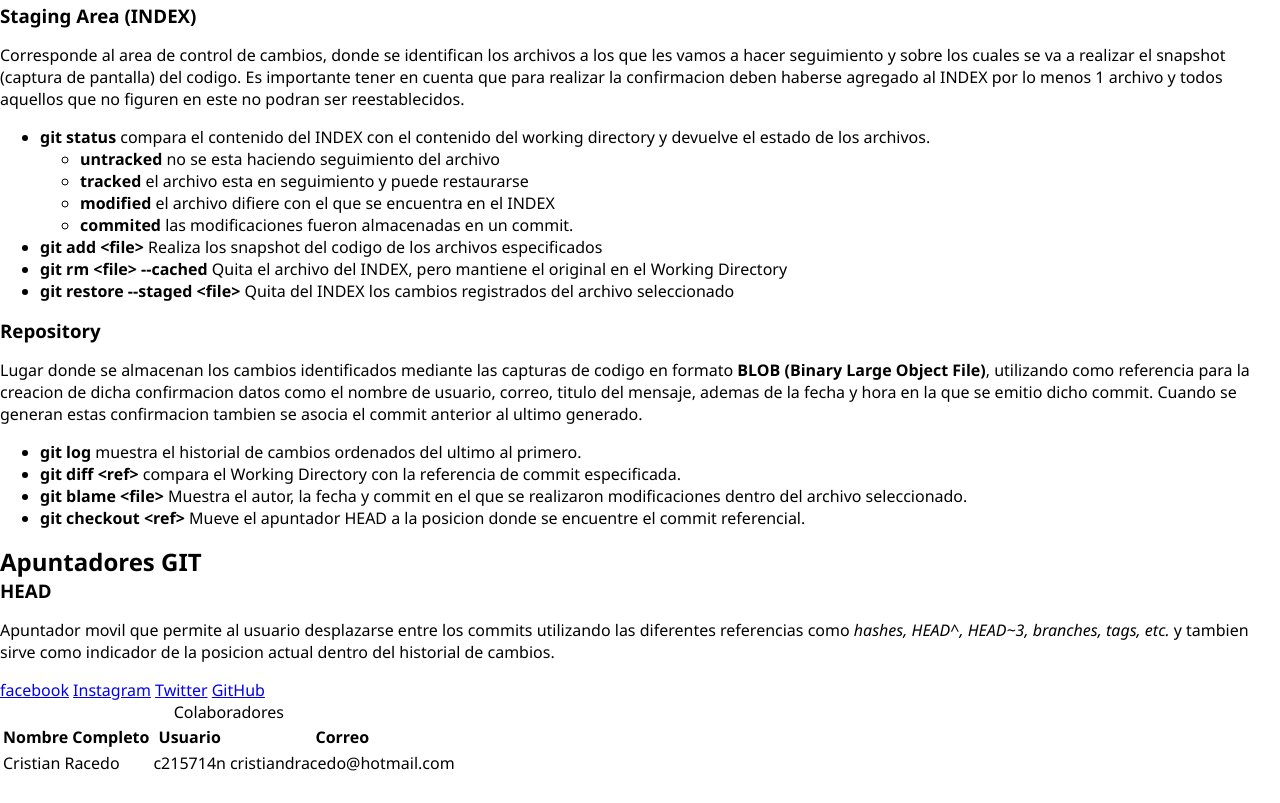
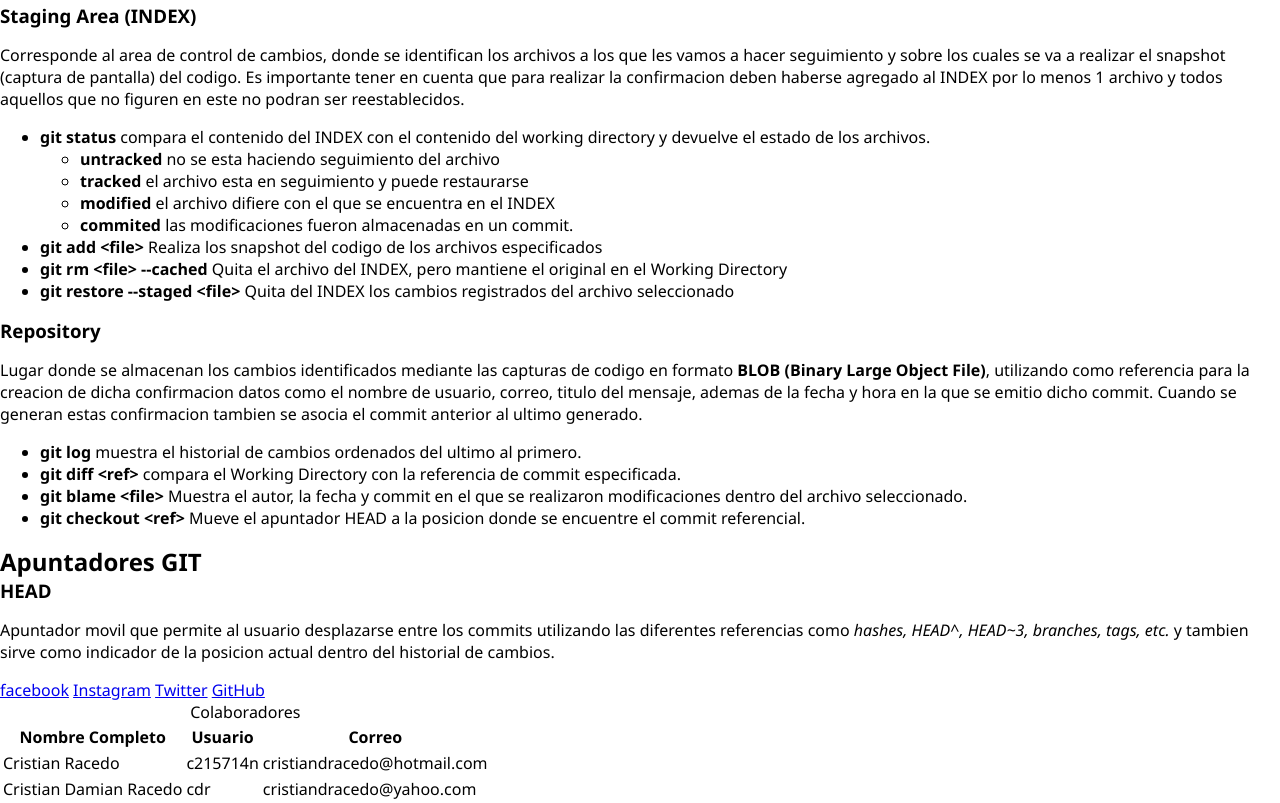
Before and after one commit to gmedvedeff/git-jv-10, a plain HTML site: page index.html in a window 1280 px wide. Shown: the part 392-1195 px from the top of the page. Before the commit the page ends 1169 px from the top, so only its background shows below. Drawn offline with Linux system fonts and the light colour scheme.

Commit message:
Colaborador: Cristian Damian Racedo

```diff
--- a/index.html
+++ b/index.html
@@ -118,6 +118,11 @@
                     <td>c215714n</td>
                     <td>cristiandracedo@hotmail.com</td>
                 </tr>
+                <tr>
+                    <td>Cristian Damian Racedo</td>
+                    <td>cdr</td>
+                    <td>cristiandracedo@yahoo.com</td>
+                </tr>
                 <!--Ingrese sus datos-->
             </tbody>
         </table>
```
